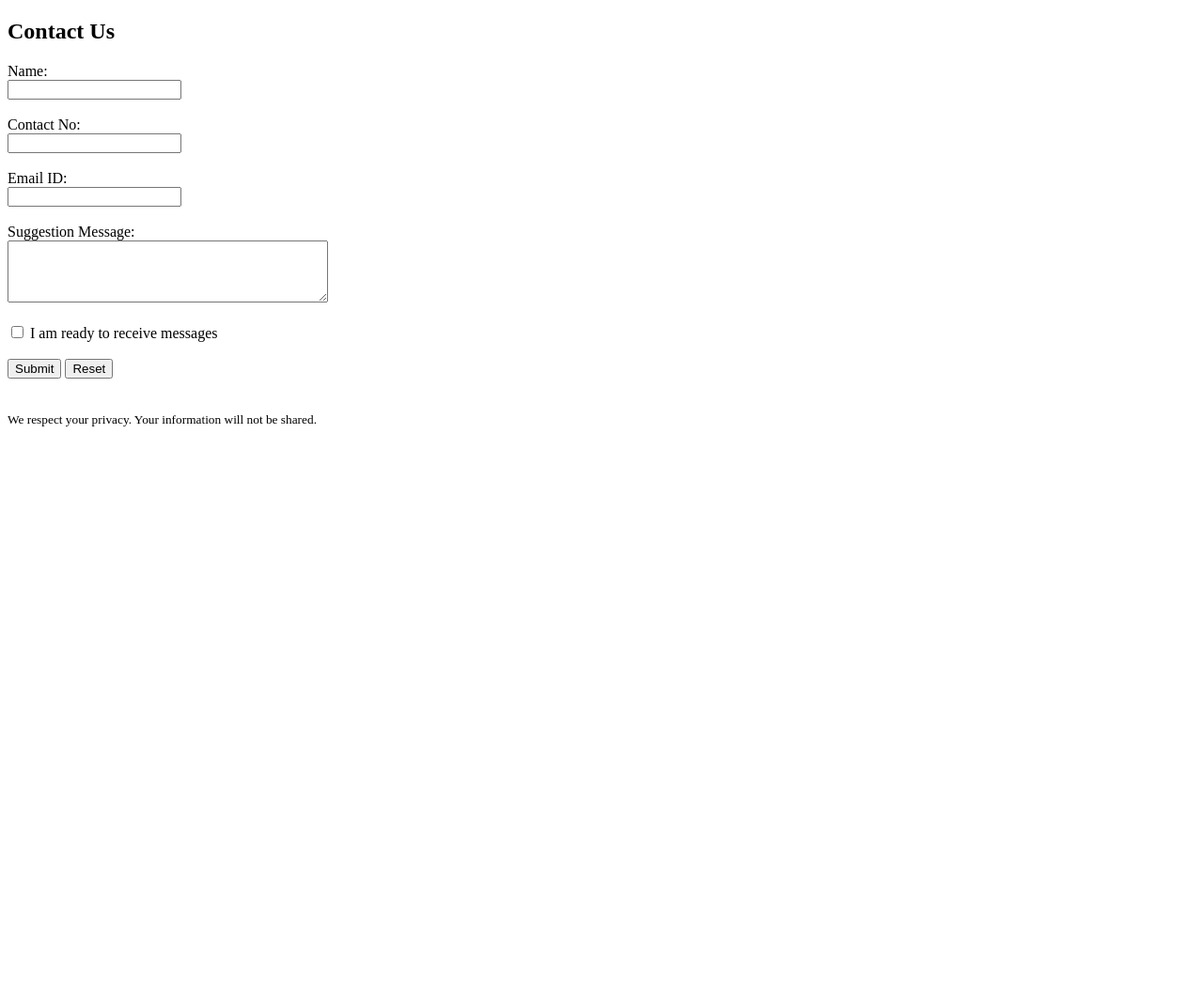
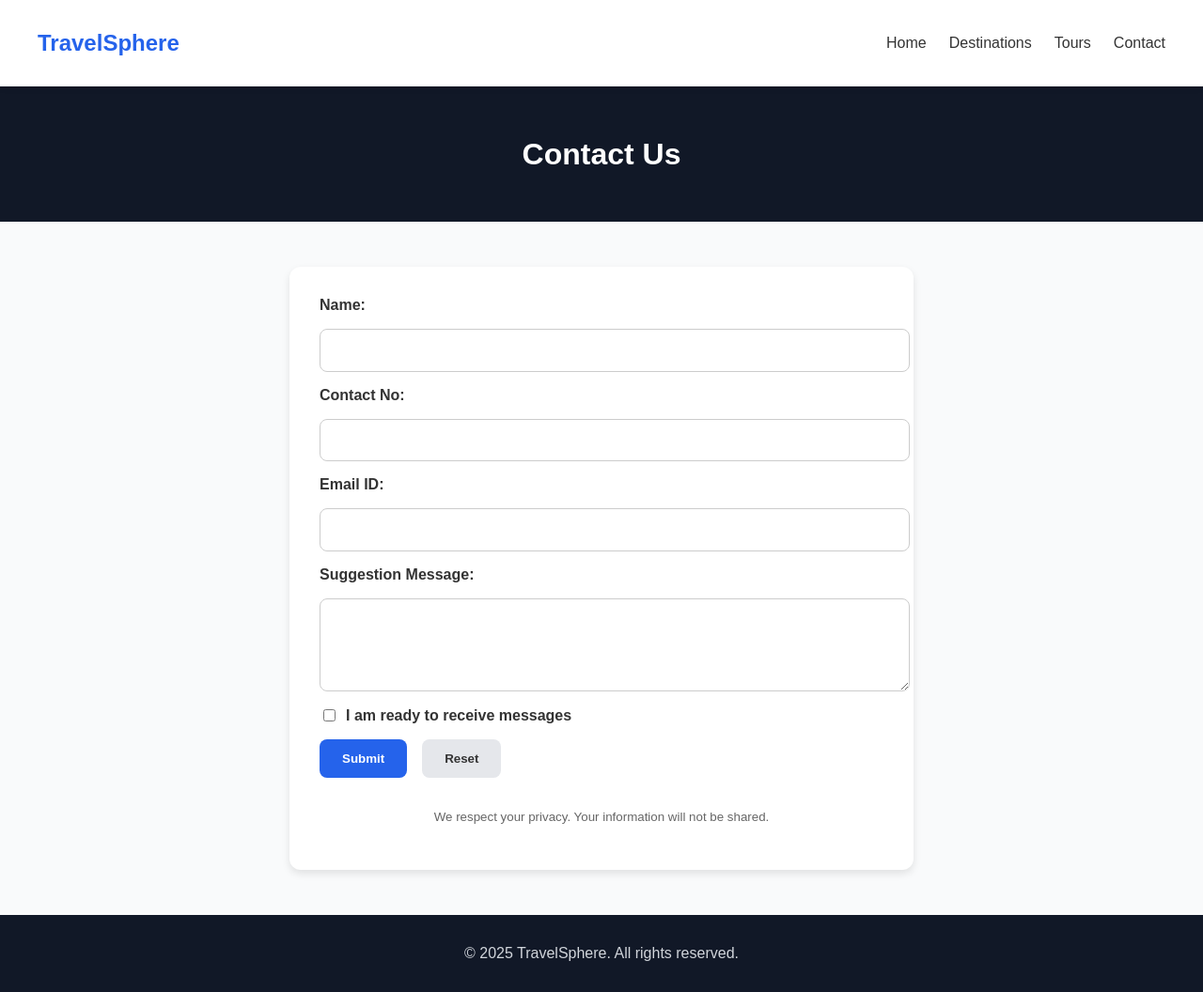
Before and after one commit to aarush-348/TravelSphere, a plain HTML site: page contact.html in a window 1280 px wide. Shown: the whole page at 94% size. Before the commit the page ends 800 px from the top, so only its background shows below. Drawn offline with Linux system fonts and the light colour scheme.

Commit message:
Updated to add header and footer to all pages

```diff
--- /dev/null
+++ b/contact.css
@@ -0,0 +1,89 @@
+body {
+    margin: 0;
+    font-family: Arial, sans-serif;
+    background-color: #f9fafb;
+    color: #333;
+}
+
+.header {
+    background: #111827;
+    padding: 2rem;
+    text-align: center;
+    color: white;
+}
+
+.form-container {
+    max-width: 600px;
+    margin: 3rem auto;
+    padding: 2rem;
+    background: #fff;
+    border-radius: 12px;
+    box-shadow: 0 4px 8px rgba(0, 0, 0, 0.1);
+}
+
+form {
+    display: flex;
+    flex-direction: column;
+    gap: 1rem;
+}
+
+label {
+    font-weight: bold;
+}
+
+input[type="text"],
+input[type="tel"],
+input[type="email"],
+textarea {
+    width: 100%;
+    padding: 0.8rem;
+    border: 1px solid #ccc;
+    border-radius: 8px;
+    font-size: 1rem;
+}
+
+textarea {
+    resize: vertical;
+}
+
+.checkbox-container {
+    display: flex;
+    align-items: center;
+    gap: 0.5rem;
+}
+
+.buttons {
+    display: flex;
+    gap: 1rem;
+    justify-content: flex-start;
+}
+
+.btn {
+    background: #2563eb;
+    color: #fff;
+    padding: 0.8rem 1.5rem;
+    border: none;
+    border-radius: 8px;
+    font-weight: 600;
+    cursor: pointer;
+    transition: background 0.3s;
+}
+
+.btn:hover {
+    background: #1d4ed8;
+}
+
+.btn.alt {
+    background: #e5e7eb;
+    color: #333;
+}
+
+.btn.alt:hover {
+    background: #d1d5db;
+}
+
+.privacy-note {
+    text-align: center;
+    color: #666;
+    margin-top: 1rem;
+}
--- a/contact.html
+++ b/contact.html
@@ -3,38 +3,60 @@
 <head>
   <meta charset="UTF-8">
   <title>Contact Page</title>
+  <link rel="stylesheet" href="style.css">
+  <link rel="stylesheet" href="contact.css">
 </head>
 <body>
 
-  <h2>Contact Us</h2>
+  <header class="navbar">
+    <div class="nav-container">
+      <h1 class="logo">TravelSphere</h1>
+      <nav class="nav-links">
+        <a href="index.html">Home</a>
+        <a href="culture/culture.html">Destinations</a>
+        <a href="gallery/gallery.html">Tours</a>
+        <a href="#">Contact</a>
+      </nav>
+    </div>
+  </header>
 
-  <form action="thank-you.html" method="get">
+  <div class="header">
+      <h1>Contact Us</h1>
+  </div>
 
+  <div class="form-container">
+    <form action="thank-you.html" method="get">
 
-    <label for="name">Name:</label><br>
-    <input type="text" id="name" name="name" required><br><br>
+      <label for="name">Name:</label>
+      <input type="text" id="name" name="name" required>
 
-    <label for="contact">Contact No:</label><br>
-    <input type="tel" id="contact" name="contact" required><br><br>
+      <label for="contact">Contact No:</label>
+      <input type="tel" id="contact" name="contact" required>
 
+      <label for="email">Email ID:</label>
+      <input type="email" id="email" name="email" required>
 
-    <label for="email">Email ID:</label><br>
-    <input type="email" id="email" name="email" required><br><br>
+      <label for="message">Suggestion Message:</label>
+      <textarea id="message" name="message" rows="4" required></textarea>
 
+      <div class="checkbox-container">
+        <input type="checkbox" id="subscribe" name="subscribe">
+        <label for="subscribe">I am ready to receive messages</label>
+      </div>
 
-    <label for="message">Suggestion Message:</label><br>
-    <textarea id="message" name="message" rows="4" cols="40" required></textarea><br><br>
+      <div class="buttons">
+        <input type="submit" value="Submit" class="btn">
+        <input type="reset" value="Reset" class="btn alt">
+      </div>
 
+      <p class="privacy-note"><small>We respect your privacy. Your information will not be shared.</small></p>
 
-    <input type="checkbox" id="subscribe" name="subscribe">
-    <label for="subscribe">I am ready to receive messages</label><br><br>
+    </form>
+  </div>
 
-    <input type="submit" value="Submit">
-    <input type="reset" value="Reset"><br><br>
-
-    <p><small>We respect your privacy. Your information will not be shared.</small></p>
-
-  </form>
+  <footer class="footer">
+    <p>&copy; 2025 TravelSphere. All rights reserved.</p>
+  </footer>
 
 </body>
 </html>
--- a/culture/culture.css
+++ b/culture/culture.css
@@ -1,58 +1,57 @@
 body {
     margin: 0;
     font-family: Arial, sans-serif;
-    background-color: #fff8f0;
+    background-color: #f9fafb;
     color: #333;
     line-height: 1.6;
 }
 
-.banner {
-    background: url('tourism.jpg');
-    height: 350px;
-    display: flex;
-    align-items: center;
-    justify-content: center;
+.header {
+    background: #111827;
+    padding: 2rem;
+    text-align: center;
     color: white;
-    font-size: 3em;
-    font-weight: bold;
-    text-shadow: 2px 2px 5px rgba(0,0,0,0.7);
 }
 
 .section {
     max-width: 900px;
-    margin: 20px auto;
-    padding: 20px;
-    border-radius: 10px;
-    box-shadow: 0px 2px 8px rgba(0,0,0,0.1);
+    margin: 2rem auto;
+    padding: 1.5rem;
+    border-radius: 12px;
+    box-shadow: 0 4px 8px rgba(0,0,0,0.1);
+    display: flex;
+    gap: 1.5rem;
+    background: #fff;
+    align-items: center;
 }
+
+.section img {
+    width: 300px;
+    height: 200px;
+    object-fit: cover;
+    border-radius: 8px;
+}
+
+.content {
+    flex: 1;
+}
+
+h2 {
+    margin-top: 0;
+    font-size: 1.5rem;
+    font-weight: bold;
+}
+
+ul {
+    padding-left: 20px;
+}
+
 .rajasthan {
-    background-color: #fff0e5;
     border-left: 8px solid #c94f4f;
 }
 .kerala {
-    background-color: #e5f7f0;
     border-left: 8px solid #2e8b57;
 }
 .punjab {
-    background-color: #fff8cc;
     border-left: 8px solid #d4aa00;
 }
-h2 {
-    margin-top: 0;
-}
-img {
-    width: 100%;
-    max-width: 100%;
-    border-radius: 8px;
-    margin-top: 10px;
-}
-ul {
-    padding-left: 20px;
-}
-footer {
-    background-color: #333;
-    color: white;
-    text-align: center;
-    padding: 10px;
-    margin-top: 30px;
-}
--- a/gallery/gallery.css
+++ b/gallery/gallery.css
@@ -1,48 +1,54 @@
 .header{
     display: flex;
-    background: darkred;
+    background: #111827;
     justify-content: center;
     border-bottom: 30px;
     color: white;
+    padding: 2rem;
+    text-align: center;
 }
 
 body {
     margin: 0px;
+    font-family: Arial, sans-serif;
+    background-color: #f9fafb;
+    color: #333;
 }
 
 .container {
-    display: flex;
-    justify-content: center;
-    gap: 20px;
-    flex-wrap: wrap;
-    flex-direction: row;
-    background-color: lightgray;
+    max-width: 1200px;
+    margin: 3rem auto;
+    padding: 0 1rem;
+    display: grid;
+    grid-template-columns: repeat(auto-fit, minmax(280px, 1fr));
+    gap: 2rem;
 }
 
 .card {
+    background: #fff;
+    border-radius: 12px;
+    overflow: hidden;
+    box-shadow: 0 4px 8px rgba(0, 0, 0, 0.1);
+    transition: transform 0.3s, box-shadow 0.3s;
     display: flex;
     flex-direction: column;
-    align-items: center;
-    padding: 20px;
-    border: 1px solid #ccc;
-    border-radius: 8px;
-    height: auto;
-    width: 400px;
-    box-shadow: 0 2px 5px rgba(0, 0, 0, 0.1);
-    background-color: white;
-    flex-wrap: wrap;
-    margin: 20px;
 }
 
 .card img {
-    height:  auto;
     width: 100%;
+    height: 200px;
     object-fit: cover;
-    border-radius: 4px;
 }
 
 .card p {
+    padding: 1rem;
     margin-top: 10px;
     font-size: 16px;
     text-align: center;
+    font-weight: bold;
 }
+
+.card:hover {
+  transform: translateY(-5px);
+  box-shadow: 0 8px 16px rgba(0, 0, 0, 0.2);
+}
```
Also changed, not shown: culture/culture.html (+24 -4 lines), gallery/gallery.html (+17 -1 lines).
